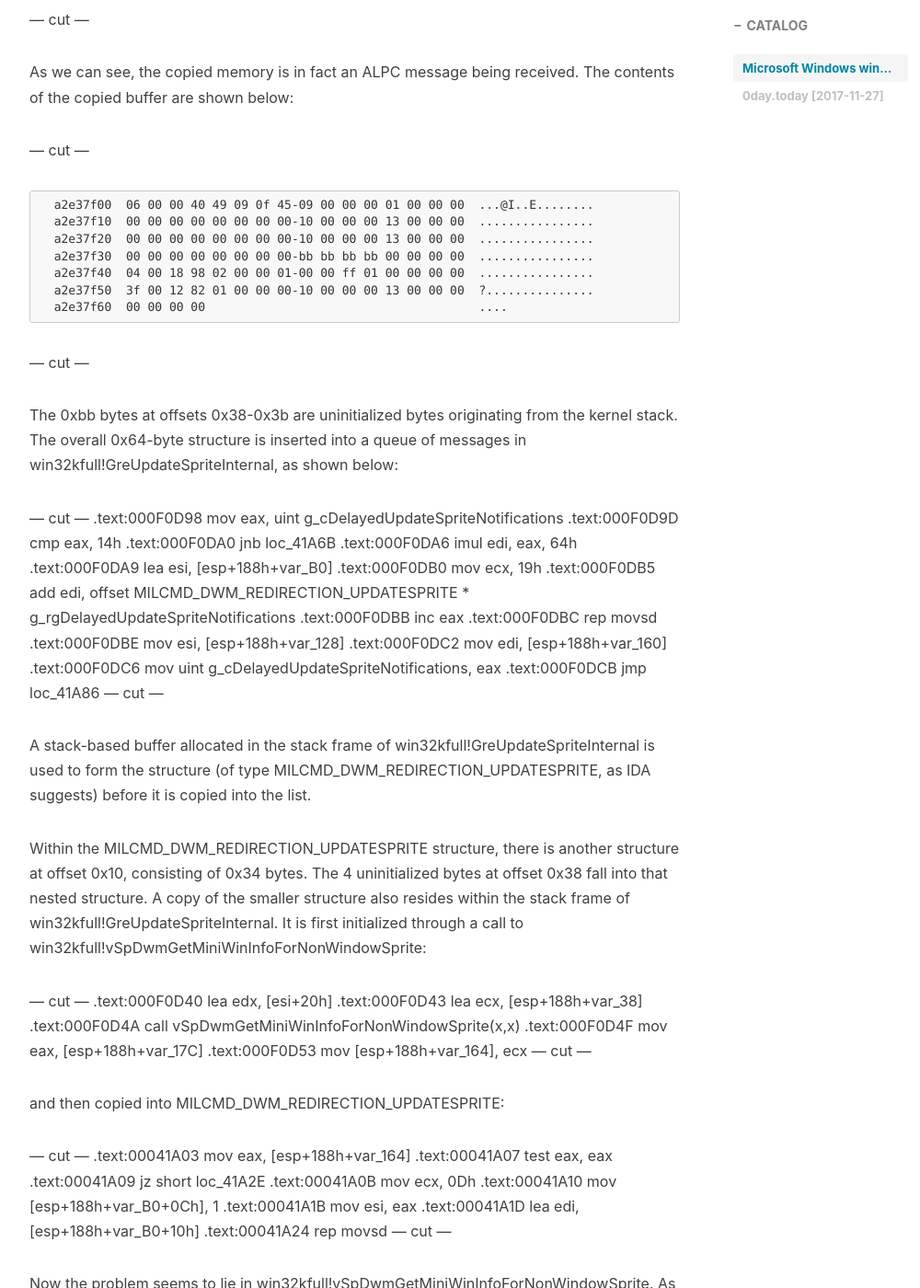
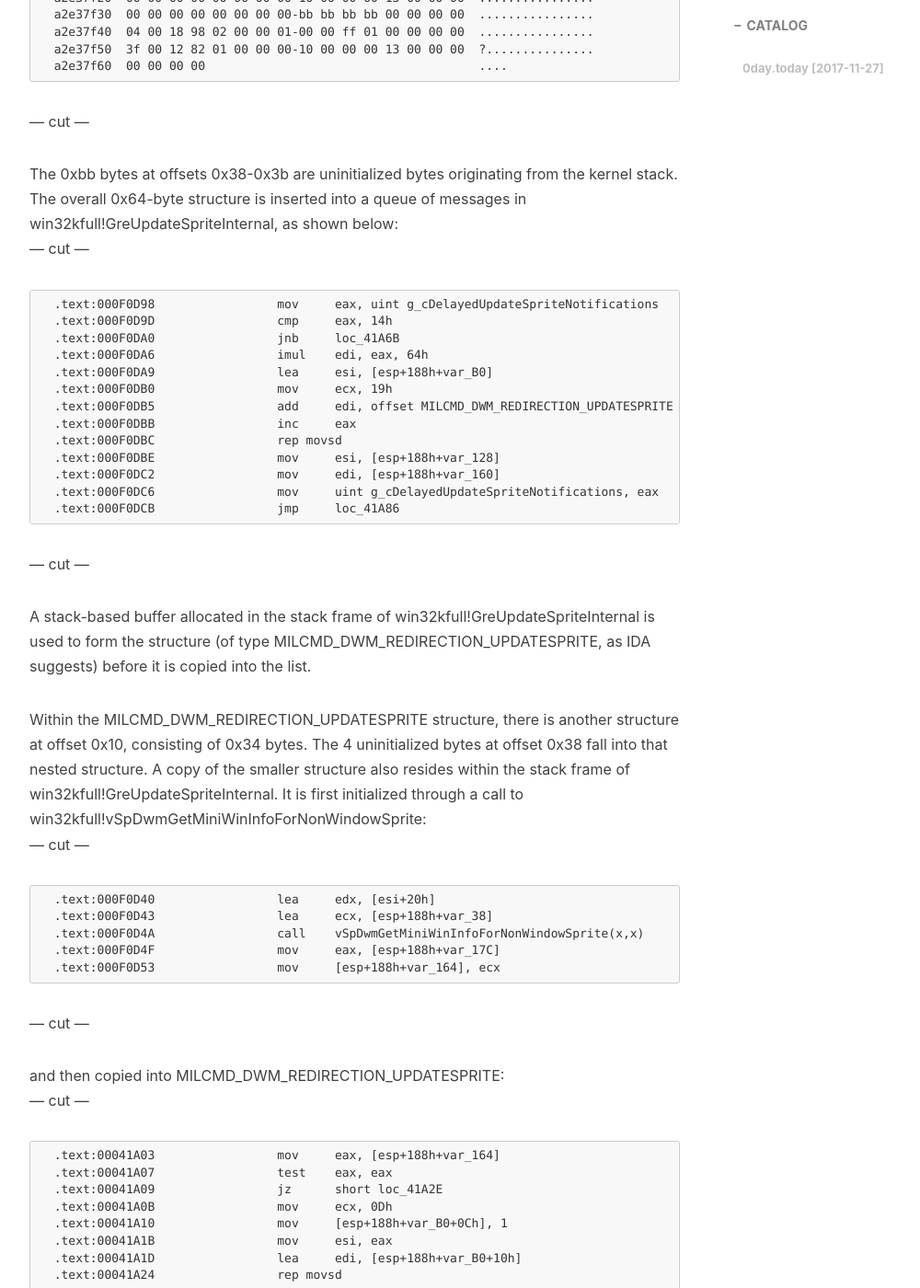
Before and after one commit to flankeraptor/flankeraptor.github.io, a Jekyll site: the page built from _posts/2017-11-27-02-Microsoft-Windows-win32kfull!GreUpdateSpriteInternal-Kernel-Stack-Memory-Disclosure-Exploit.md, in a window 1280 px wide and 1400 px high, scrolled down 1626 px. Shown: the whole window at 92% size, without its empty margins (233-1233 px from the left). Built offline with Jekyll 4.4.1, drawn with Linux system fonts in a browser that asks for light colours; nearby versions of some CDN libraries; comment, search, counter and statistics services are not loaded; some of the changed text lies outside the part shown.

Commit message:
Update 2017-11-27-02-Microsoft-Windows-win32kfull!GreUpdateSpriteInternal-Kernel-Stack-Memory-Disclosure-Exploit.md

````diff
--- a/_posts/2017-11-27-02-Microsoft-Windows-win32kfull!GreUpdateSpriteInternal-Kernel-Stack-Memory-Disclosure-Exploit.md
+++ b/_posts/2017-11-27-02-Microsoft-Windows-win32kfull!GreUpdateSpriteInternal-Kernel-Stack-Memory-Disclosure-Exploit.md
@@ -10,20 +10,16 @@ tags:
     - bug
 ---
 
-- **来自FreeBuf [【FreeBuf链接】](http://www.freebuf.com/articles/others-articles/151173.html)**
+- **来自0day.today [【0day.today链接】](http://0day.today/exploit/29057)**
 
-## Microsoft Windows win32kfull!GreUpdateSpriteInternal Kernel Stack Memory Disclosure Exploit
----
-Author: Google Security Research
-Risk: [Security Risk Medium]
-0day-ID: 0day-ID-29057
-Category: dos / poc
-Date add: 26-11-2017
-Platform: windows
----
+    Author: Google Security Research
+    Risk: [Security Risk Medium]
+    0day-ID: 0day-ID-29057
+    Category: dos / poc
+    Date add: 26-11-2017
+    Platform: windows
 
 On Windows 10 32-bit version 1709, we have discovered a disclosure of 4 uninitialized bytes from the kernel stack, residing within a 0x64-byte long region copied into the user-mode address space of the dwm.exe process under the following stack trace:
-
 --- cut ---
 ```
   kd> k
@@ -43,8 +39,8 @@ On Windows 10 32-bit version 1709, we have discovered a disclosure of 4 uninitia
 ```
 --- cut ---
 
+
 As we can see, the copied memory is in fact an ALPC message being received. The contents of the copied buffer are shown below:
-
 --- cut ---
 ```
   a2e37f00  06 00 00 40 49 09 0f 45-09 00 00 00 01 00 00 00  ...@I..E........
@@ -57,9 +53,10 @@ As we can see, the copied memory is in fact an ALPC message being received. The
 ```
 --- cut ---
 
+
 The 0xbb bytes at offsets 0x38-0x3b are uninitialized bytes originating from the kernel stack. The overall 0x64-byte structure is inserted into a queue of messages in win32kfull!GreUpdateSpriteInternal, as shown below:
-
 --- cut ---
+```
   .text:000F0D98                 mov     eax, uint g_cDelayedUpdateSpriteNotifications
   .text:000F0D9D                 cmp     eax, 14h
   .text:000F0DA0                 jnb     loc_41A6B
@@ -73,23 +70,27 @@ The 0xbb bytes at offsets 0x38-0x3b are uninitialized bytes originating from the
   .text:000F0DC2                 mov     edi, [esp+188h+var_160]
   .text:000F0DC6                 mov     uint g_cDelayedUpdateSpriteNotifications, eax
   .text:000F0DCB                 jmp     loc_41A86
+```
 --- cut ---
+
 
 A stack-based buffer allocated in the stack frame of win32kfull!GreUpdateSpriteInternal is used to form the structure (of type MILCMD_DWM_REDIRECTION_UPDATESPRITE, as IDA suggests) before it is copied into the list.
 
 Within the MILCMD_DWM_REDIRECTION_UPDATESPRITE structure, there is another structure at offset 0x10, consisting of 0x34 bytes. The 4 uninitialized bytes at offset 0x38 fall into that nested structure. A copy of the smaller structure also resides within the stack frame of win32kfull!GreUpdateSpriteInternal. It is first initialized through a call to win32kfull!vSpDwmGetMiniWinInfoForNonWindowSprite:
-
 --- cut ---
+```
   .text:000F0D40                 lea     edx, [esi+20h]
   .text:000F0D43                 lea     ecx, [esp+188h+var_38]
   .text:000F0D4A                 call    vSpDwmGetMiniWinInfoForNonWindowSprite(x,x)
   .text:000F0D4F                 mov     eax, [esp+188h+var_17C]
   .text:000F0D53                 mov     [esp+188h+var_164], ecx
+```
 --- cut ---
 
+
 and then copied into MILCMD_DWM_REDIRECTION_UPDATESPRITE:
-
 --- cut ---
+```
   .text:00041A03                 mov     eax, [esp+188h+var_164]
   .text:00041A07                 test    eax, eax
   .text:00041A09                 jz      short loc_41A2E
@@ -98,11 +99,13 @@ and then copied into MILCMD_DWM_REDIRECTION_UPDATESPRITE:
   .text:00041A1B                 mov     esi, eax
   .text:00041A1D                 lea     edi, [esp+188h+var_B0+10h]
   .text:00041A24                 rep movsd
+```
 --- cut ---
 
+
 Now the problem seems to lie in win32kfull!vSpDwmGetMiniWinInfoForNonWindowSprite. As we don't know the definition of the 0x34-byte long structure, let's assume it is an array of 13 DWORD elements. Then, let's have a look at the decompiled body of win32kfull!vSpDwmGetMiniWinInfoForNonWindowSprite:
-
 --- cut ---
+```
   int __fastcall vSpDwmGetMiniWinInfoForNonWindowSprite(_DWORD *dst, _DWORD *src)
   {
     int result; // eax
@@ -125,7 +128,9 @@ Now the problem seems to lie in win32kfull!vSpDwmGetMiniWinInfoForNonWindowSprit
     dst[12] = gdwRitInputDesktopId;
     return result;
   }
+```
 --- cut ---
+
 
 All items in the array are initialized, except for index 10 (there is no reference to dst[10]). These are the 4 bytes that remain uninitialized, then are copied to the larger 0x64-byte long struct, then are copied into the g_rgDelayedUpdateSpriteNotifications queue, and finally are obtained back through ALPC by the dwm.exe user-mode client.
 
````
